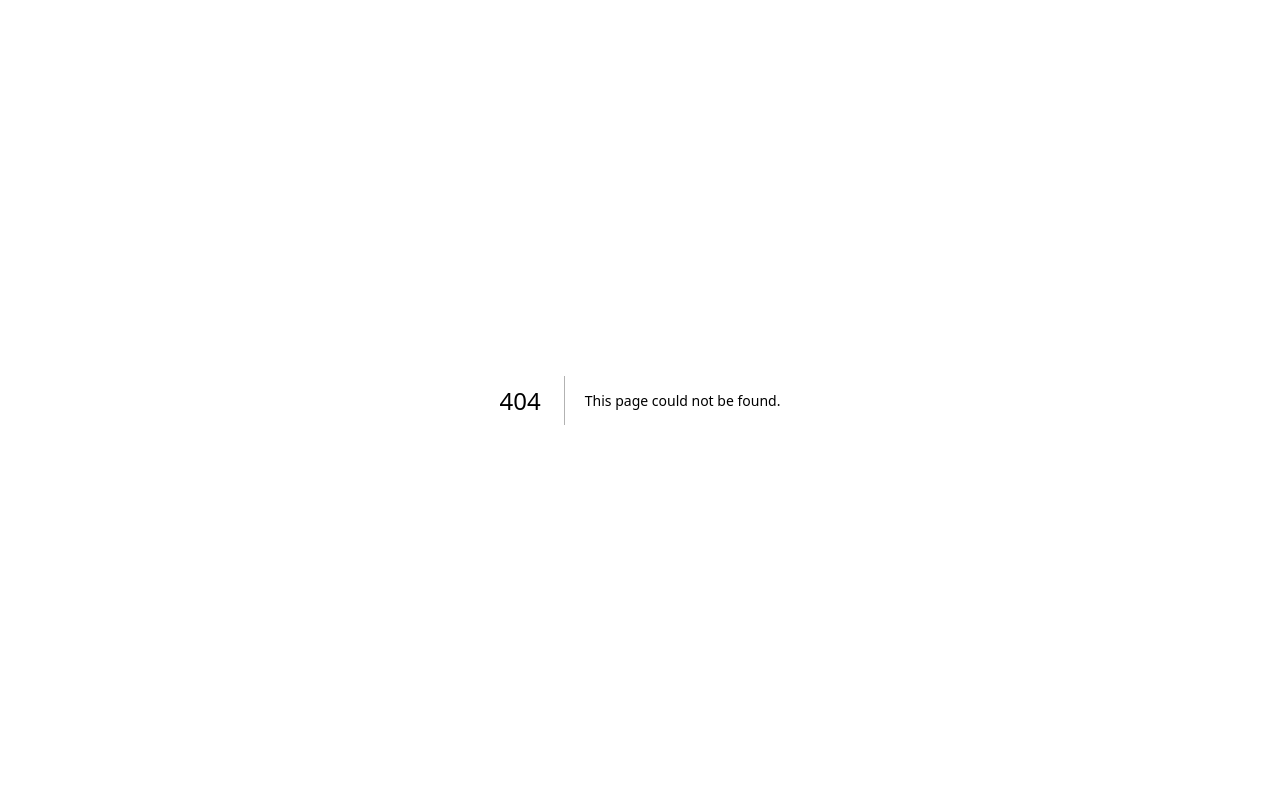
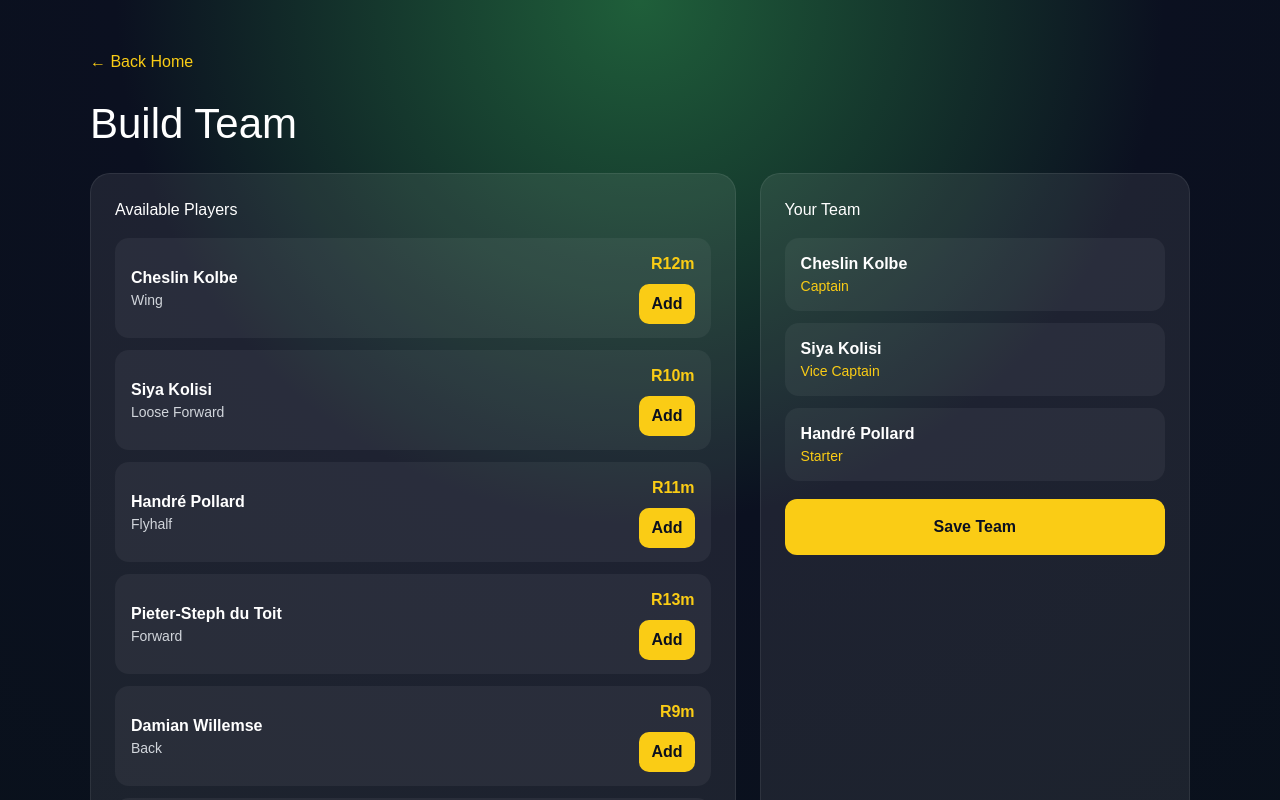
Before and after one commit to isabellallamprecth03-lang/ruckkings, a Next.js app: page /team in a window 1280 px wide. Before the commit this address had no page. Shown: the top 800 px of the page. Built offline with nearby package versions, Linux system fonts and the light colour scheme.

Commit message:
make team

```diff
--- /dev/null
+++ b/app/team/page.tsx
@@ -0,0 +1,151 @@
+import Link from "next/link";
+
+export default function TeamPage() {
+  const players = [
+    { name: "Cheslin Kolbe", pos: "Wing", price: "R12m" },
+    { name: "Siya Kolisi", pos: "Loose Forward", price: "R10m" },
+    { name: "Handré Pollard", pos: "Flyhalf", price: "R11m" },
+    { name: "Pieter-Steph du Toit", pos: "Forward", price: "R13m" },
+    { name: "Damian Willemse", pos: "Back", price: "R9m" },
+    { name: "Kurt-Lee Arendse", pos: "Wing", price: "R10m" },
+  ];
+
+  const selectedTeam = [
+    { name: "Cheslin Kolbe", role: "Captain" },
+    { name: "Siya Kolisi", role: "Vice Captain" },
+    { name: "Handré Pollard", role: "Starter" },
+  ];
+
+  return (
+    <main
+      style={{
+        minHeight: "100vh",
+        background:
+          "radial-gradient(circle at top, #1f5f3a 0%, #0b1020 45%, #09111b 100%)",
+        color: "white",
+        fontFamily: "Arial, sans-serif",
+        padding: "50px 20px",
+      }}
+    >
+      <div style={{ maxWidth: "1100px", margin: "0 auto" }}>
+        <div style={{ marginBottom: "18px" }}>
+          <Link href="/" style={{ color: "#facc15", textDecoration: "none" }}>
+            ← Back Home
+          </Link>
+        </div>
+
+        <h1 style={{ fontSize: "42px", marginBottom: "18px" }}>Build Team</h1>
+
+        <div
+          style={{
+            display: "grid",
+            gridTemplateColumns: "1.2fr 0.8fr",
+            gap: "24px",
+          }}
+        >
+          <div
+            style={{
+              background: "rgba(255,255,255,0.08)",
+              borderRadius: "20px",
+              padding: "24px",
+              border: "1px solid rgba(255,255,255,0.08)",
+            }}
+          >
+            <h2 style={{ marginTop: 0, marginBottom: "16px" }}>
+              Available Players
+            </h2>
+
+            <div style={{ display: "grid", gap: "12px" }}>
+              {players.map((player) => (
+                <div
+                  key={player.name}
+                  style={{
+                    display: "flex",
+                    justifyContent: "space-between",
+                    alignItems: "center",
+                    padding: "14px 16px",
+                    background: "rgba(255,255,255,0.05)",
+                    borderRadius: "14px",
+                  }}
+                >
+                  <div>
+                    <div style={{ fontWeight: "bold" }}>{player.name}</div>
+                    <div style={{ color: "#d1d5db", fontSize: "14px" }}>
+                      {player.pos}
+                    </div>
+                  </div>
+
+                  <div style={{ textAlign: "right" }}>
+                    <div style={{ color: "#facc15", fontWeight: "bold" }}>
+                      {player.price}
+                    </div>
+                    <button
+                      style={{
+                        marginTop: "8px",
+                        background: "#facc15",
+                        color: "#0b1020",
+                        border: "none",
+                        borderRadius: "10px",
+                        padding: "8px 12px",
+                        fontWeight: "bold",
+                        cursor: "pointer",
+                      }}
+                    >
+                      Add
+                    </button>
+                  </div>
+                </div>
+              ))}
+            </div>
+          </div>
+
+          <div
+            style={{
+              background: "rgba(255,255,255,0.08)",
+              borderRadius: "20px",
+              padding: "24px",
+              border: "1px solid rgba(255,255,255,0.08)",
+            }}
+          >
+            <h2 style={{ marginTop: 0, marginBottom: "16px" }}>Your Team</h2>
+
+            <div style={{ display: "grid", gap: "12px" }}>
+              {selectedTeam.map((player) => (
+                <div
+                  key={player.name}
+                  style={{
+                    padding: "14px 16px",
+                    background: "rgba(255,255,255,0.05)",
+                    borderRadius: "14px",
+                  }}
+                >
+                  <div style={{ fontWeight: "bold" }}>{player.name}</div>
+                  <div style={{ color: "#facc15", fontSize: "14px" }}>
+                    {player.role}
+                  </div>
+                </div>
+              ))}
+            </div>
+
+            <button
+              style={{
+                background: "#facc15",
+                color: "#0b1020",
+                border: "none",
+                padding: "16px",
+                borderRadius: "12px",
+                fontWeight: "bold",
+                fontSize: "16px",
+                cursor: "pointer",
+                width: "100%",
+                marginTop: "18px",
+              }}
+            >
+              Save Team
+            </button>
+          </div>
+        </div>
+      </div>
+    </main>
+  );
+}
```
